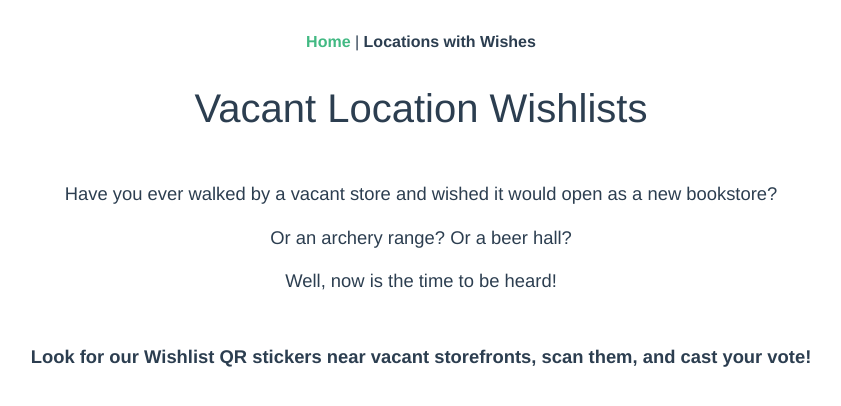
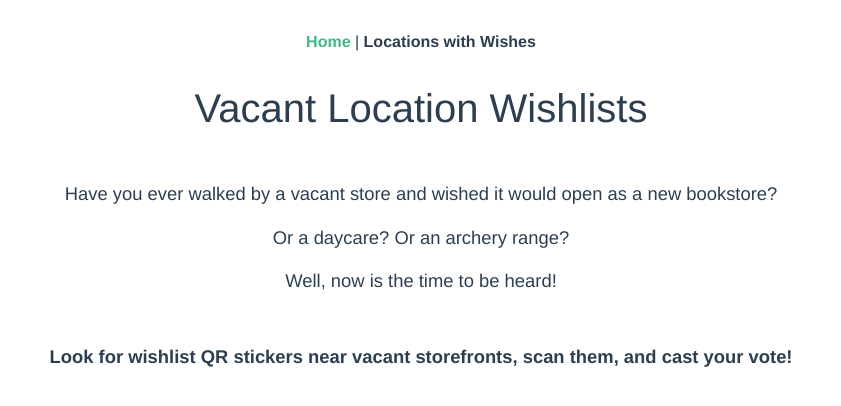
Before and after one commit to astoria-tech/location-wishlist, a Vue app in the folder frontend/: page / in a window 1280 px wide. Shown: the top 406 px of the page, without its empty margins (219-1060 px from the left). Built offline with nearby package versions, Linux system fonts and the light colour scheme.

Commit message:
Update main page copy

```diff
--- a/frontend/src/components/Home.vue
+++ b/frontend/src/components/Home.vue
@@ -2,9 +2,9 @@
   <div class="body">
     <h1 class="mb-5">Vacant Location Wishlists</h1>
     <p>Have you ever walked by a vacant store and wished it would open as a new bookstore?</p>
-    <p>Or an archery range? Or a beer hall?</p>
+    <p>Or a daycare? Or an archery range?</p>
     <p>Well, now is the time to be heard!</p>
-    <p class="mt-5"><strong>Look for our Wishlist QR stickers near vacant storefronts, scan them, and cast your vote!</strong></p>
+    <p class="mt-5"><strong>Look for wishlist QR stickers near vacant storefronts, scan them, and cast your vote!</strong></p>
   </div>
 </template>
 
```
